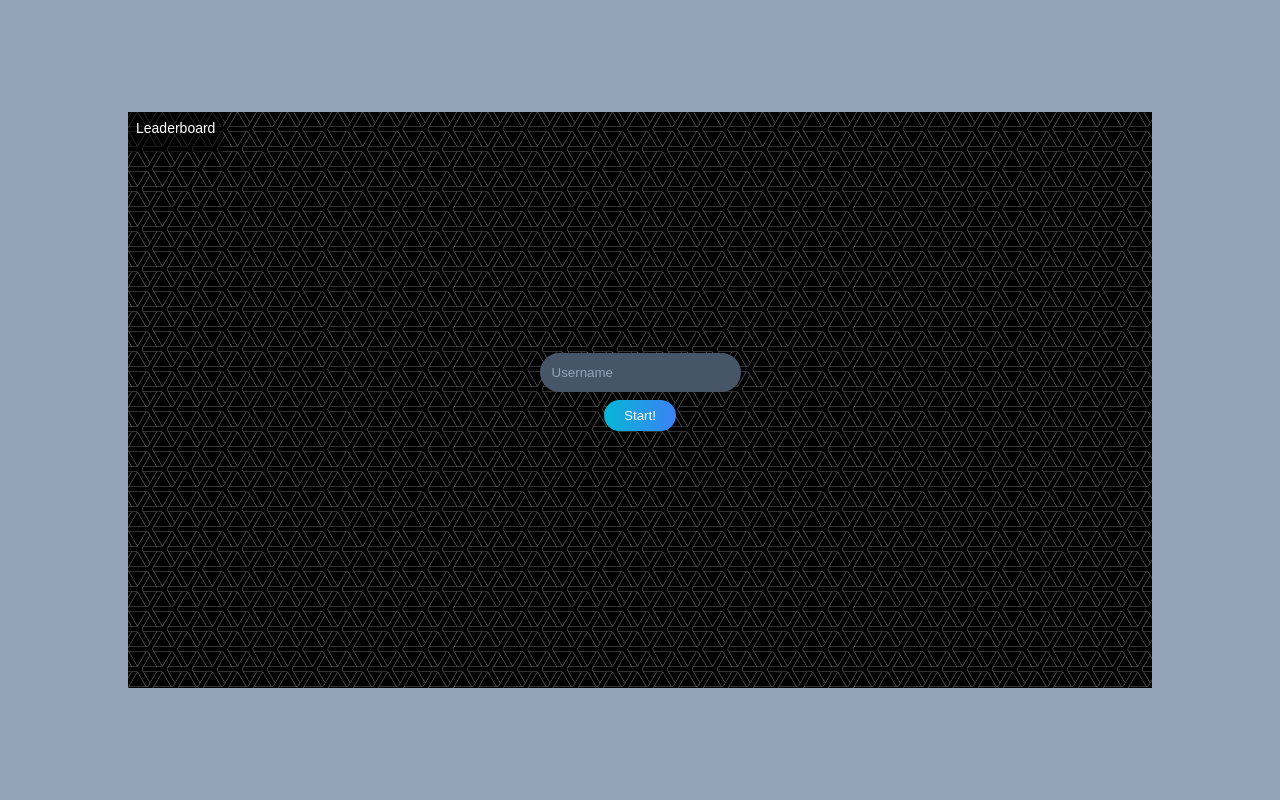
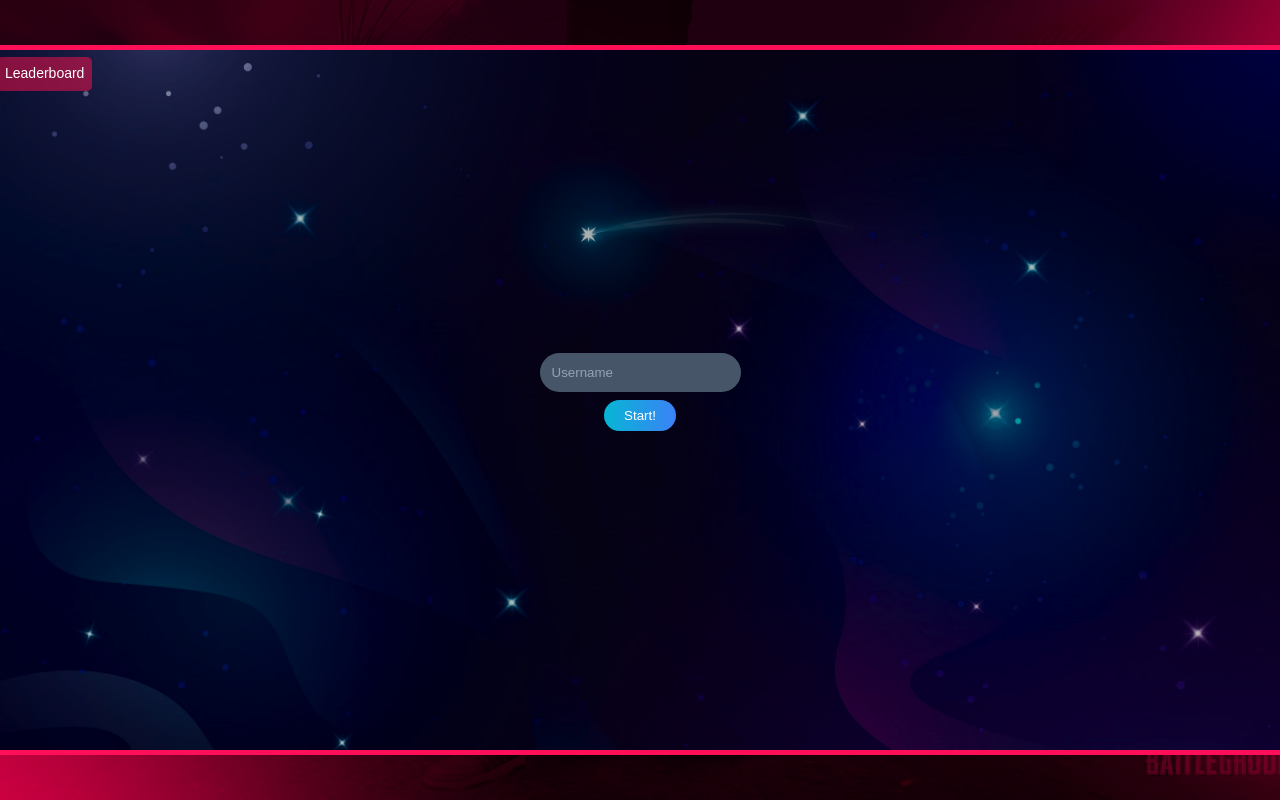
Before and after one commit to slashritesh/shooter-multiplayer, a website: page public/index.html in a window 1280 px wide. Drawn offline with nearby package versions, Linux system fonts and the light colour scheme; no server answers.

Commit message:
Design Improvements

```diff
--- a/package.json
+++ b/package.json
@@ -1,5 +1,6 @@
 {
   "dependencies": {
+    "dotenv": "^16.3.1",
     "express": "4.18.2",
     "nodemon": "^3.0.2",
     "socket.io": "4.6.1"
--- a/public/index.html
+++ b/public/index.html
@@ -1,39 +1,48 @@
 <html>
   <head>
     <style>
+      @import url('https://fonts.googleapis.com/css2?family=Poppins:wght@300;400;500;600;700&display=swap');
       body {
+        font-family: "Poppins";
         -webkit-font-smoothing: antialiased;
         -moz-osx-font-smoothing: grayscale;
         text-rendering: optimizeLegibility;
         margin: 0;
-        background: #94a3b8;
+        background-image: url('/img/techxvison-bg.png');
+        background-size: cover;
       }
 
       input::placeholder {
         color: #94a3b8;
       }
+      canvas {
+        font-family: 'Poppins';
+        width: 1300px;
+        height: 700px;
+        border: 5px solid #ff0f57;
+        border-radius: 12px;
+        background-image: url('/img/game-bg.png');
+        background-size: cover;
+      }
 
-      canvas {
-        width: 1024px;
-        height: 576px;
-        background-image: url('/img/webb-dark.png');
-      }
     </style>
   </head>
   <body style="display: flex; align-items: center; justify-content: center">
     <div>
       <div
         style="
+          margin: 12px;
           position: absolute;
           color: white;
           padding: 8px;
           font-family: sans-serif;
           font-size: 14px;
           user-select: none;
-          background: rgba(0, 0, 0, 0.5);
+          border-radius: 5px;
+          background: rgba(255, 17, 76, 0.5);
         "
       >
-        <div style="margin-bottom: 8px">Leaderboard</div>
+        <div style="margin-bottom: 2px;">Leaderboard</div>
         <div id="playerLabels"></div>
       </div>
       <canvas></canvas>
--- a/public/js/classes/Projectile.js
+++ b/public/js/classes/Projectile.js
@@ -1,3 +1,5 @@
+
+
 class Projectile {
   constructor({ x, y, radius, color = 'white', velocity }) {
     this.x = x
@@ -6,6 +8,7 @@ class Projectile {
     this.color = color
     this.velocity = velocity
   }
+
 
   draw() {
     c.save()
--- a/public/js/frontend.js
+++ b/public/js/frontend.js
@@ -3,12 +3,13 @@ const c = canvas.getContext('2d')
 
 const socket = io()
 
+
 const scoreEl = document.querySelector('#scoreEl')
 
 const devicePixelRatio = window.devicePixelRatio || 1
 
-canvas.width = 1024 * devicePixelRatio
-canvas.height = 576 * devicePixelRatio
+canvas.width = 1020 * devicePixelRatio
+canvas.height = 580 * devicePixelRatio
 
 c.scale(devicePixelRatio, devicePixelRatio)
 
@@ -18,11 +19,13 @@ const y = canvas.height / 2
 const frontEndPlayers = {}
 const frontEndProjectiles = {}
 
+
 socket.on('updateProjectiles', (backEndProjectiles) => {
   for (const id in backEndProjectiles) {
     const backEndProjectile = backEndProjectiles[id]
 
     if (!frontEndProjectiles[id]) {
+
       frontEndProjectiles[id] = new Projectile({
         x: backEndProjectile.x,
         y: backEndProjectile.y,
@@ -30,6 +33,9 @@ socket.on('updateProjectiles', (backEndProjectiles) => {
         color: frontEndPlayers[backEndProjectile.playerId]?.color,
         velocity: backEndProjectile.velocity
       })
+      const shoot = new Audio()
+      shoot.src = "../music/shoot.wav"
+      shoot.play()
     } else {
       frontEndProjectiles[id].x += backEndProjectiles[id].velocity.x
       frontEndProjectiles[id].y += backEndProjectiles[id].velocity.y
@@ -51,7 +57,7 @@ socket.on('updatePlayers', (backEndPlayers) => {
       frontEndPlayers[id] = new Player({
         x: backEndPlayer.x,
         y: backEndPlayer.y,
-        radius: 10,
+        radius: 8,
         color: backEndPlayer.color,
         username: backEndPlayer.username
       })
@@ -119,7 +125,9 @@ socket.on('updatePlayers', (backEndPlayers) => {
       if (id === socket.id) {
         document.querySelector('#usernameForm').style.display = 'block'
       }
-
+      const collide = new Audio()
+      collide.src = '../music/collide.wav'
+      collide.play()
       delete frontEndPlayers[id]
     }
   }
```
Also changed, not shown: backend.js (+7 -2 lines), public/js/eventListeners.js (+9 -7 lines), public/img/game-bg.png (added), public/img/techxvison-bg.png (added), 4 other files.
